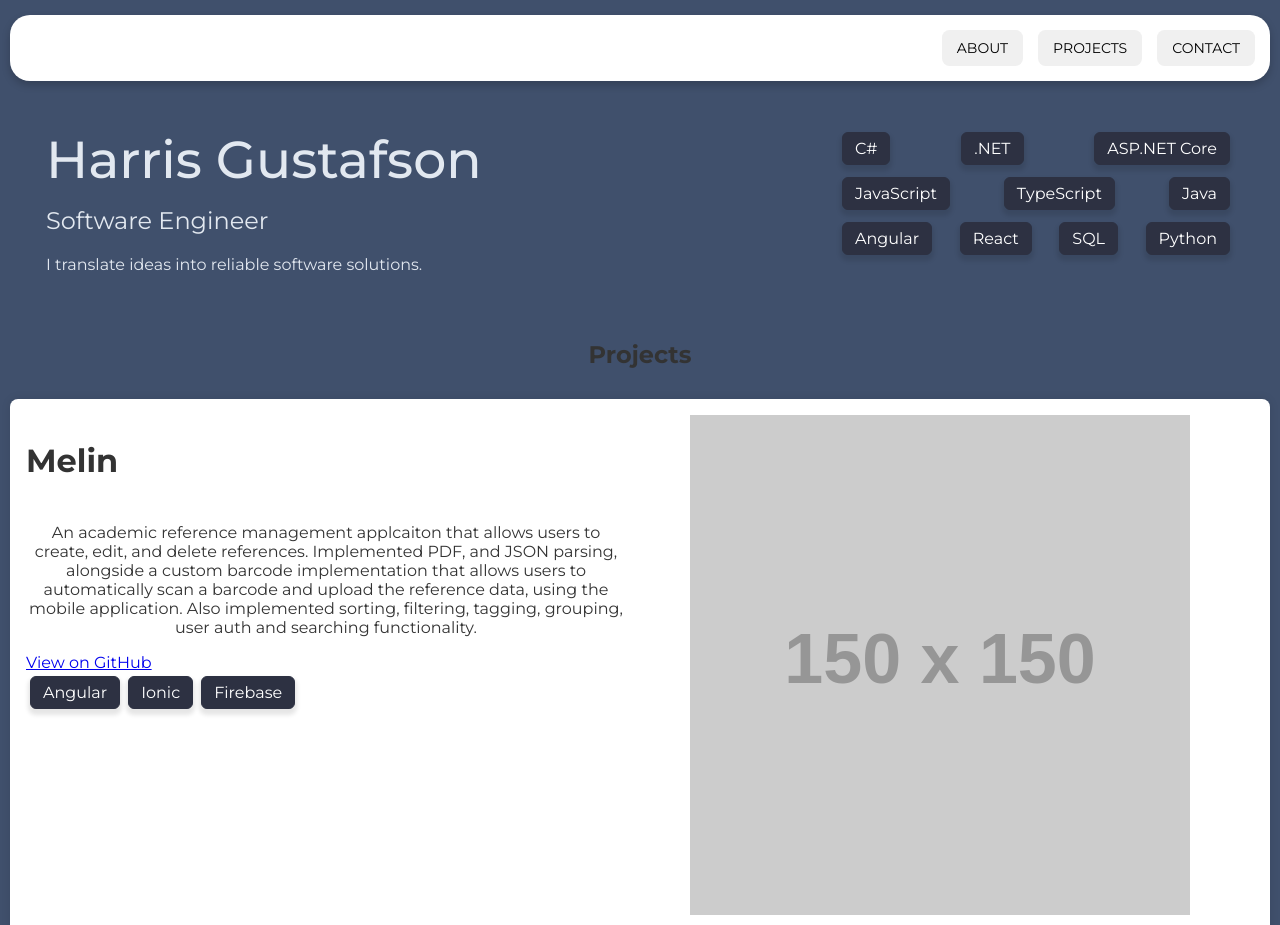
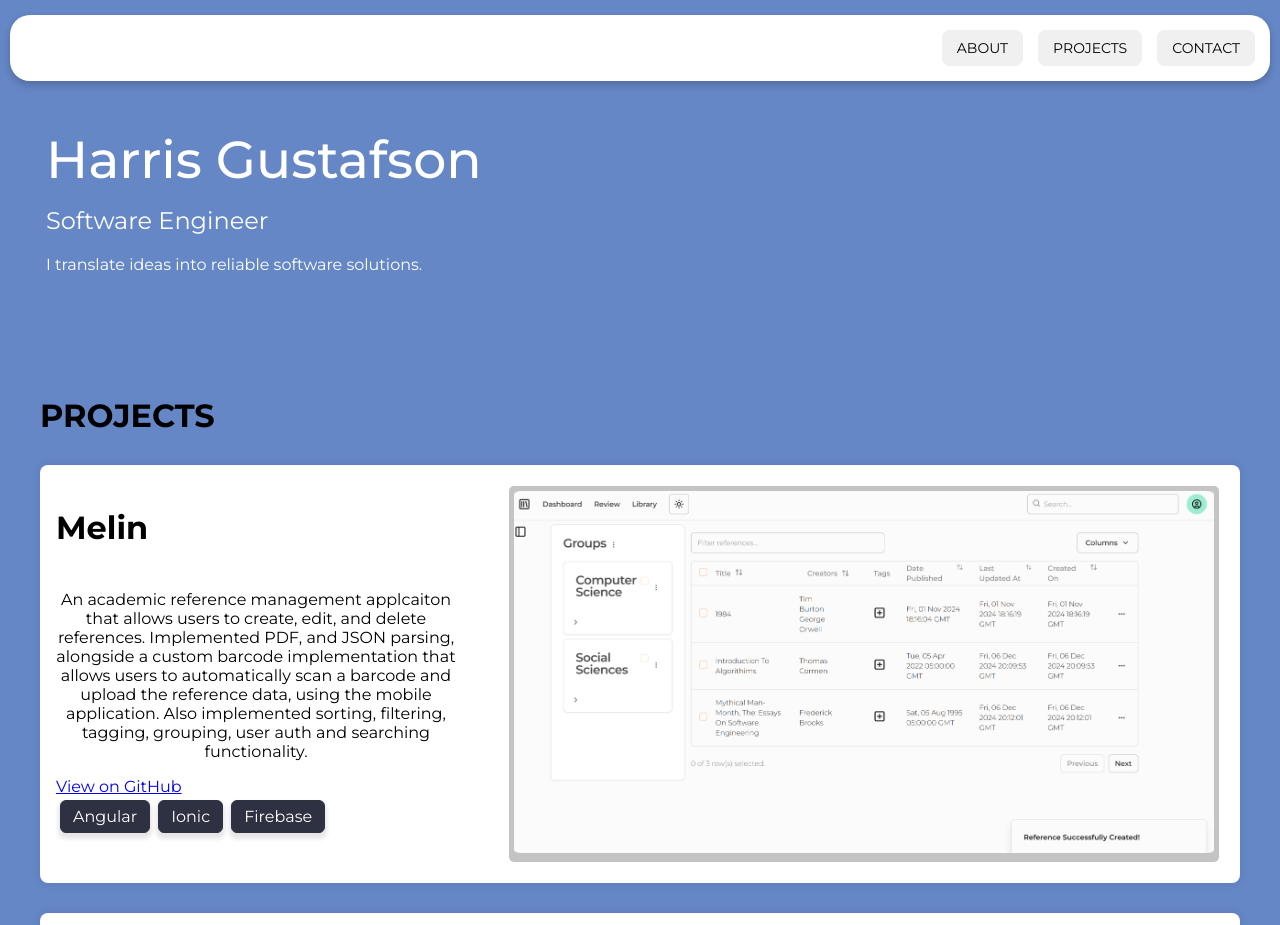
Before and after one commit to xyclose11/Portfolio_Showcase, an Angular app: page / in a window 1280 px wide. Shown: the top 925 px of the page. Built offline with nearby package versions, Linux system fonts and the light colour scheme.

Commit message:
Updated Styles

```diff
--- a/src/app/hero/hero.component.html
+++ b/src/app/hero/hero.component.html
@@ -6,14 +6,6 @@
                 <h2 id="dynamic-text">Software Engineer</h2>
                 <p>I translate ideas into reliable software solutions.</p>
             </div>
-            <div class="hero-technologies">
-                <ul class="hero-list">
-                    <li *ngFor="let technology of technologies">
-                        <app-technology-card [technology]="technology"></app-technology-card>
-                    </li>
-                </ul>
-            </div>
-
         </div>
     </section>
 </div>
--- a/src/app/hero/hero.component.scss
+++ b/src/app/hero/hero.component.scss
@@ -49,7 +49,7 @@
     align-items: flex-start;
     margin: 0 auto;
     padding: 0 1rem;
-    color: rgb(226 232 240);
+    color: rgb(255, 255, 255);
     text-align: left;
 
     h1 {
--- a/src/app/project-card/project-card.component.html
+++ b/src/app/project-card/project-card.component.html
@@ -16,6 +16,6 @@
         </div>
     </div>
     <div class="project-card__slideshow">
-        <img width="500" [src]="getCurrentImage()" alt="Project Image" />
+        <img width="700" [src]="getCurrentImage()" alt="Project Image" />
     </div>
 </div>
--- a/src/app/project-card/project-card.component.scss
+++ b/src/app/project-card/project-card.component.scss
@@ -27,12 +27,21 @@
     }
 
     .project-card__content {
-        max-width: 600px;
+        max-width: 400px;
     }
 
     .project-card__slideshow {
-        max-width: 800px;
-        margin: auto;
+        max-width: 1000px;
+        margin: 5px;
+        border-radius: 5px;
+        padding: 5px;
+        background-color: rgb(196, 196, 196);
+
+        img {
+            max-width: 100%;
+            height: auto;
+            border-radius: 1%;
+        }
     }
 
     .project-card__tech {
--- a/src/app/projects/projects.component.html
+++ b/src/app/projects/projects.component.html
@@ -1,5 +1,5 @@
 <section id="projects" class="projects">
-    <h1>Projects</h1>
+    <h1 id="project__header">Projects</h1>
     <div *ngFor="let project of projects">
             <app-project-card [project]="project"></app-project-card>
     </div>
--- a/src/app/projects/projects.component.scss
+++ b/src/app/projects/projects.component.scss
@@ -1,4 +1,13 @@
 .projects {
-    justify-content: space-around;
+    justify-content: left;
     margin-top: 20px;
+    padding: 30px;
 }
+
+#project__header {
+    display: flex;
+    justify-content: start;
+    align-items: center;
+    text-transform: uppercase;
+    font-size: 2.0rem;
+}
--- a/src/app/projects/projects.component.ts
+++ b/src/app/projects/projects.component.ts
@@ -14,7 +14,7 @@ export class ProjectsComponent {
       title: 'Melin',
       description:
         'An academic reference management applcaiton that allows users to create, edit, and delete references. Implemented PDF, and JSON parsing, alongside a custom barcode implementation that allows users to automatically scan a barcode and upload the reference data, using the mobile application. Also implemented sorting, filtering, tagging, grouping, user auth and searching functionality.',
-      images: ['https://via.placeholder.com/150'],
+      images: ['images/Melin.png'],
       technologies: ['Angular', 'Ionic', 'Firebase'],
       github: 'https://github.com/xyclose11/Melin',
     },
--- a/src/styles.scss
+++ b/src/styles.scss
@@ -14,7 +14,7 @@ body {
     margin: 0;
     padding: 0;
     background-color: v.$primary-color;
-    color: #333;
+    color: #000000;
 }
 
 .container {
--- a/src/styles/_variables.scss
+++ b/src/styles/_variables.scss
@@ -1,5 +1,5 @@
 // Variables
-$primary-color: #40506c;
+$primary-color: #6587c6;
 $secondary-color: #FFFFFF;
 $primary-text-color: #FFFFFF;
 $secondary-text-color: #000000;
```
Also changed, not shown: public/images/Melin.png (added).
